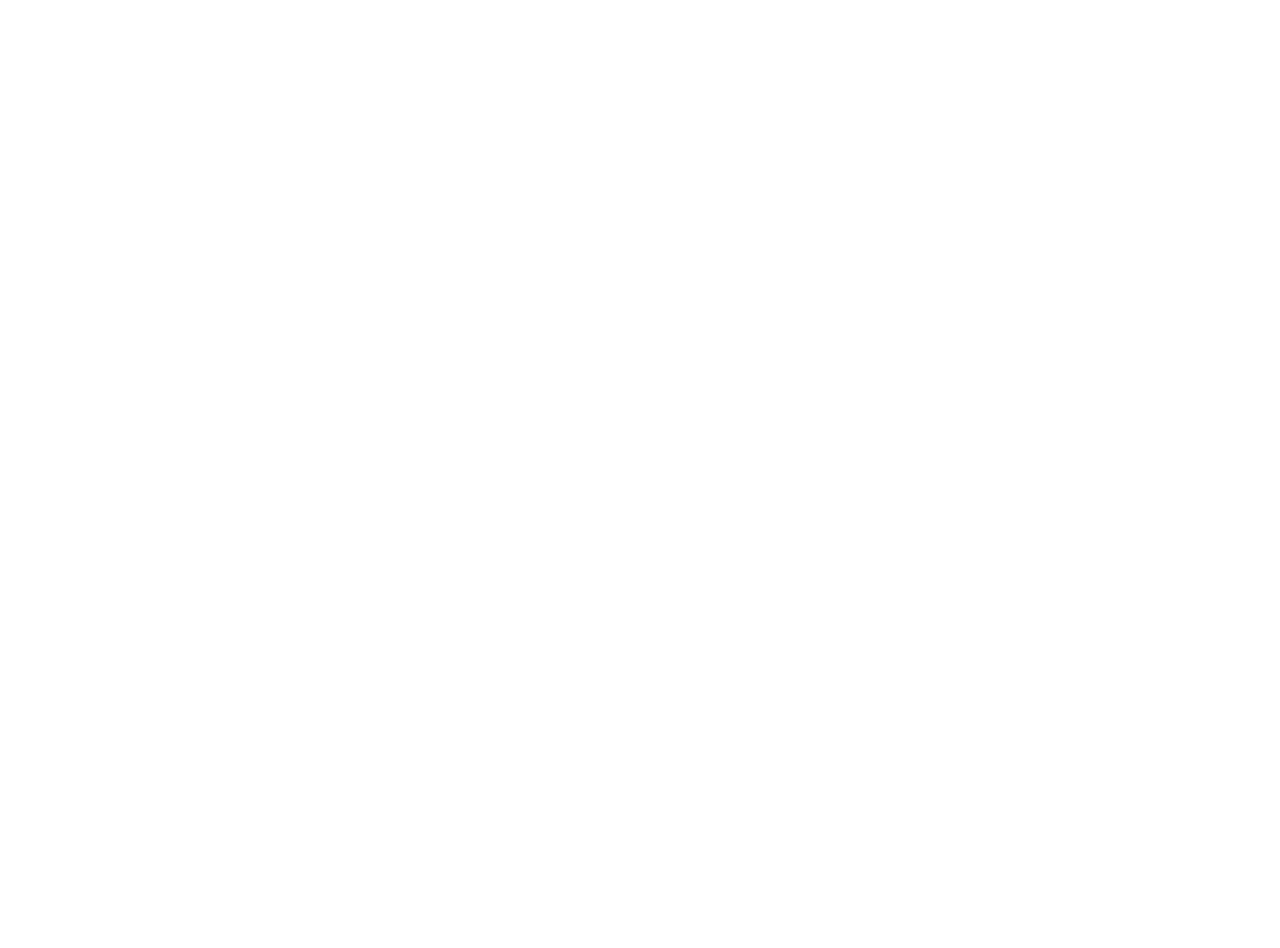
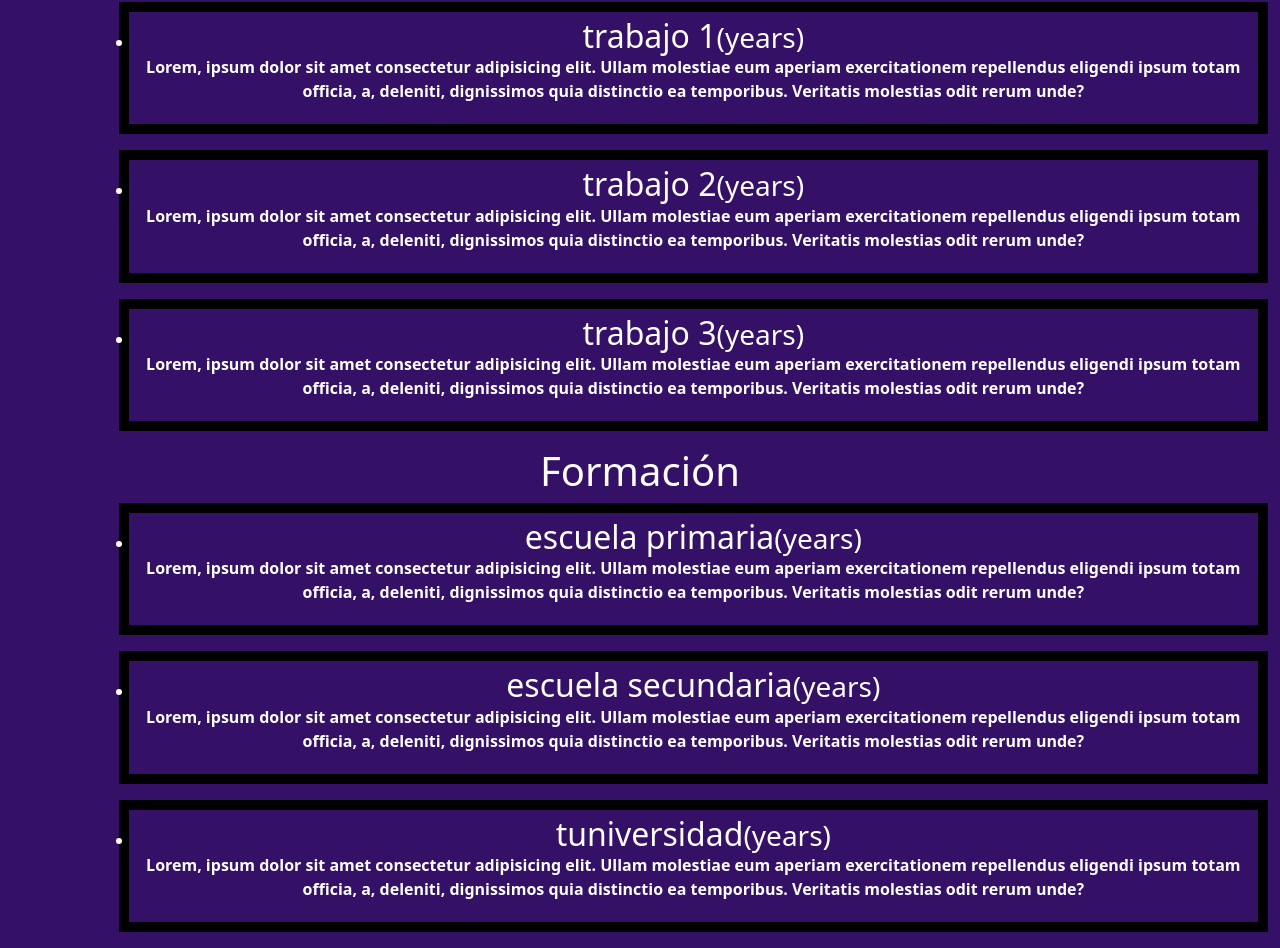
Before and after one commit to alqmst99/porfolio-Pierini-Nahuel, an Angular app in the folder porfolio_Pierini/: page / in a window 1280 px wide. Shown: the part 1152-2100 px from the top of the page. Before the commit the page ends 1098 px from the top, so only its background shows below. Built offline with nearby package versions, Linux system fonts and the light colour scheme.

Commit message:
porfolio 0.2.4

```diff
--- a/porfolio_Pierini/src/app/app.component.html
+++ b/porfolio_Pierini/src/app/app.component.html
@@ -1,2 +1,4 @@
 <app-header></app-header>
 <app-about></app-about>
+<app-experience></app-experience>
+<app-education></app-education>
--- a/porfolio_Pierini/src/app/app.module.ts
+++ b/porfolio_Pierini/src/app/app.module.ts
@@ -7,6 +7,8 @@ import { LogoAPComponent } from './components/logo-ap/logo-ap.component';
 import { SocialComponent } from './components/social/social.component';
 import { BannerComponent } from './components/banner/banner.component';
 import { AboutComponent } from './components/about/about.component';
+import { ExperienceComponent } from './components/experience/experience.component';
+import { EducationComponent } from './components/education/education.component';
 
 @NgModule({
   declarations: [
@@ -15,7 +17,9 @@ import { AboutComponent } from './components/about/about.component';
     LogoAPComponent,
     SocialComponent,
     BannerComponent,
-    AboutComponent
+    AboutComponent,
+    ExperienceComponent,
+    EducationComponent
   ],
   imports: [
     BrowserModule
--- /dev/null
+++ b/porfolio_Pierini/src/app/components/education/education.component.css
@@ -0,0 +1,15 @@
+.row{
+
+    background: #341066;
+    color: #ffffff;
+    margin: 0px;
+    text-align: center;
+    align-items: center;
+}
+ul{
+    padding: 5px;
+    border: 10px solid #000;
+}
+h2, h3{
+    display: inline;
+}
--- /dev/null
+++ b/porfolio_Pierini/src/app/components/education/education.component.html
@@ -0,0 +1,36 @@
+<div class="row">
+    <H1>Formación</H1>
+    <div class="col-lg-1"></div>
+    <div class="col-lg-11">
+        <ul class="">
+            <li>
+                <h2>escuela primaria</h2><h3>(years)</h3>
+
+            </li>
+            <p><b>Lorem, ipsum dolor sit amet consectetur adipisicing elit.
+                Ullam molestiae eum aperiam exercitationem repellendus eligendi ipsum totam
+                officia, a, deleniti, dignissimos quia distinctio ea temporibus.
+                Veritatis molestias odit rerum unde?</b></p>
+        </ul>
+        <ul class="">
+            <li>
+                <h2>escuela secundaria</h2><h3>(years)</h3>
+
+            </li>
+            <p><b>Lorem, ipsum dolor sit amet consectetur adipisicing elit.
+                Ullam molestiae eum aperiam exercitationem repellendus eligendi ipsum totam
+                officia, a, deleniti, dignissimos quia distinctio ea temporibus.
+                Veritatis molestias odit rerum unde?</b></p>
+        </ul>
+        <ul class="">
+            <li>
+                <h2>tuniversidad</h2><h3>(years)</h3>
+
+            </li>
+            <p><b>Lorem, ipsum dolor sit amet consectetur adipisicing elit.
+                Ullam molestiae eum aperiam exercitationem repellendus eligendi ipsum totam
+                officia, a, deleniti, dignissimos quia distinctio ea temporibus.
+                Veritatis molestias odit rerum unde?</b></p>
+        </ul>
+    </div>
+</div>
--- /dev/null
+++ b/porfolio_Pierini/src/app/components/education/education.component.ts
@@ -0,0 +1,15 @@
+import { Component, OnInit } from '@angular/core';
+
+@Component({
+  selector: 'app-education',
+  templateUrl: './education.component.html',
+  styleUrls: ['./education.component.css']
+})
+export class EducationComponent implements OnInit {
+
+  constructor() { }
+
+  ngOnInit(): void {
+  }
+
+}
--- /dev/null
+++ b/porfolio_Pierini/src/app/components/experience/experience.component.css
@@ -0,0 +1,15 @@
+.row{
+
+    background: #341066;
+    color: #ffffff;
+    margin: 0px;
+    text-align: center;
+    align-items: center;
+}
+ul{
+    padding: 5px;
+    border: 10px solid #000;
+}
+h2, h3{
+    display: inline;
+}
--- /dev/null
+++ b/porfolio_Pierini/src/app/components/experience/experience.component.html
@@ -0,0 +1,36 @@
+<div class="row">
+    <H1>Experiencia Laboral</H1>
+    <div class="col-lg-1"></div>
+    <div class="col-lg-11">
+        <ul class="">
+            <li>
+                <h2>trabajo 1</h2><h3>(years)</h3>
+
+            </li>
+            <p><b>Lorem, ipsum dolor sit amet consectetur adipisicing elit.
+                Ullam molestiae eum aperiam exercitationem repellendus eligendi ipsum totam
+                officia, a, deleniti, dignissimos quia distinctio ea temporibus.
+                Veritatis molestias odit rerum unde?</b></p>
+        </ul>
+        <ul class="">
+            <li>
+                <h2>trabajo 2</h2><h3>(years)</h3>
+
+            </li>
+            <p><b>Lorem, ipsum dolor sit amet consectetur adipisicing elit.
+                Ullam molestiae eum aperiam exercitationem repellendus eligendi ipsum totam
+                officia, a, deleniti, dignissimos quia distinctio ea temporibus.
+                Veritatis molestias odit rerum unde?</b></p>
+        </ul>
+        <ul class="">
+            <li>
+                <h2>trabajo 3</h2><h3>(years)</h3>
+
+            </li>
+            <p><b>Lorem, ipsum dolor sit amet consectetur adipisicing elit.
+                Ullam molestiae eum aperiam exercitationem repellendus eligendi ipsum totam
+                officia, a, deleniti, dignissimos quia distinctio ea temporibus.
+                Veritatis molestias odit rerum unde?</b></p>
+        </ul>
+    </div>
+</div>
--- /dev/null
+++ b/porfolio_Pierini/src/app/components/experience/experience.component.ts
@@ -0,0 +1,15 @@
+import { Component, OnInit } from '@angular/core';
+
+@Component({
+  selector: 'app-experience',
+  templateUrl: './experience.component.html',
+  styleUrls: ['./experience.component.css']
+})
+export class ExperienceComponent implements OnInit {
+
+  constructor() { }
+
+  ngOnInit(): void {
+  }
+
+}
```
Also changed, not shown: 2 other files (tests, documents, lock files or other folders).
